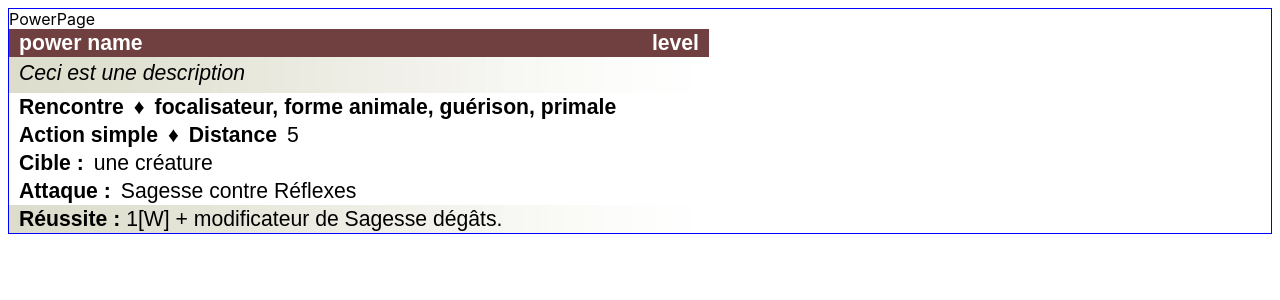
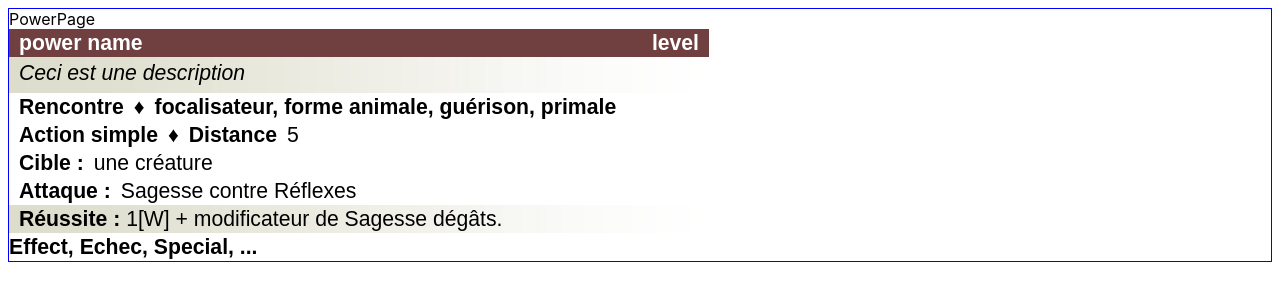
Before and after one commit to lletierce/cards-tool, a React (Create React App) app: page / in a window 1280 px wide. Shown: the top 300 px of the page. Built offline with nearby package versions, Linux system fonts and the light colour scheme.

Commit message:
💩 try vercel reaction

```diff
--- a/src/pages/PowerPage.tsx
+++ b/src/pages/PowerPage.tsx
@@ -31,7 +31,7 @@ export default function PowerPage() {
           <span>Réussite :</span>{" "}
           <span className="value">{SAMPLE_HIT_DESCRIPTION}</span>
         </div>
-        {/* <div>Effect, Echec, Special, ...</div> */}
+        <div>Effect, Echec, Special, ...</div>
       </div>
     </PowerPageStyled>
   );
```
